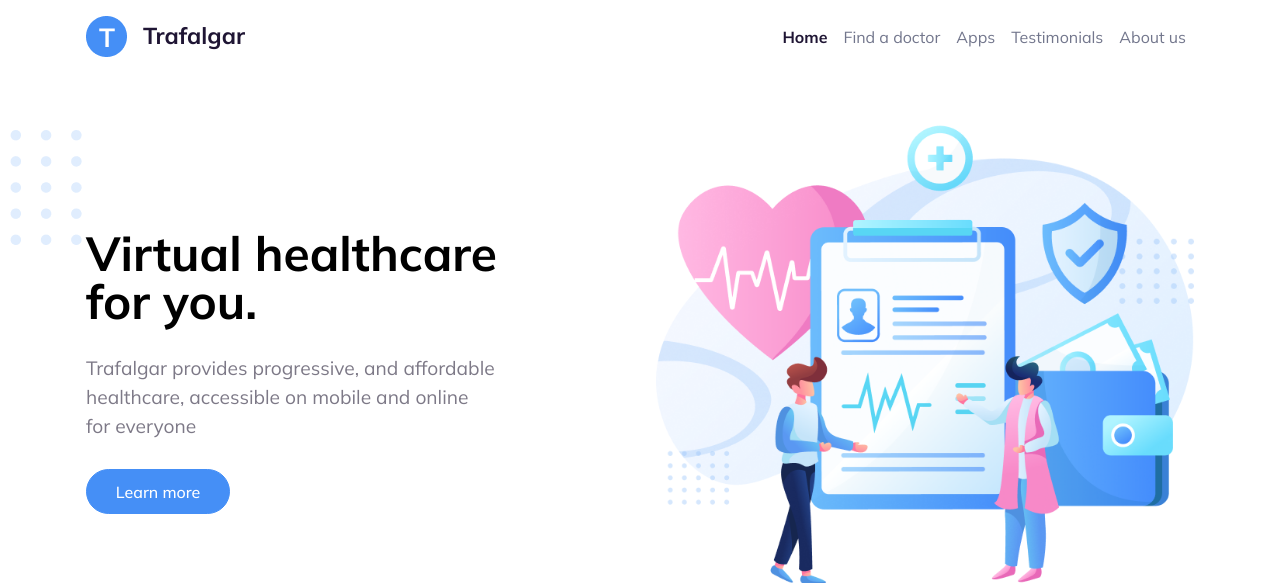
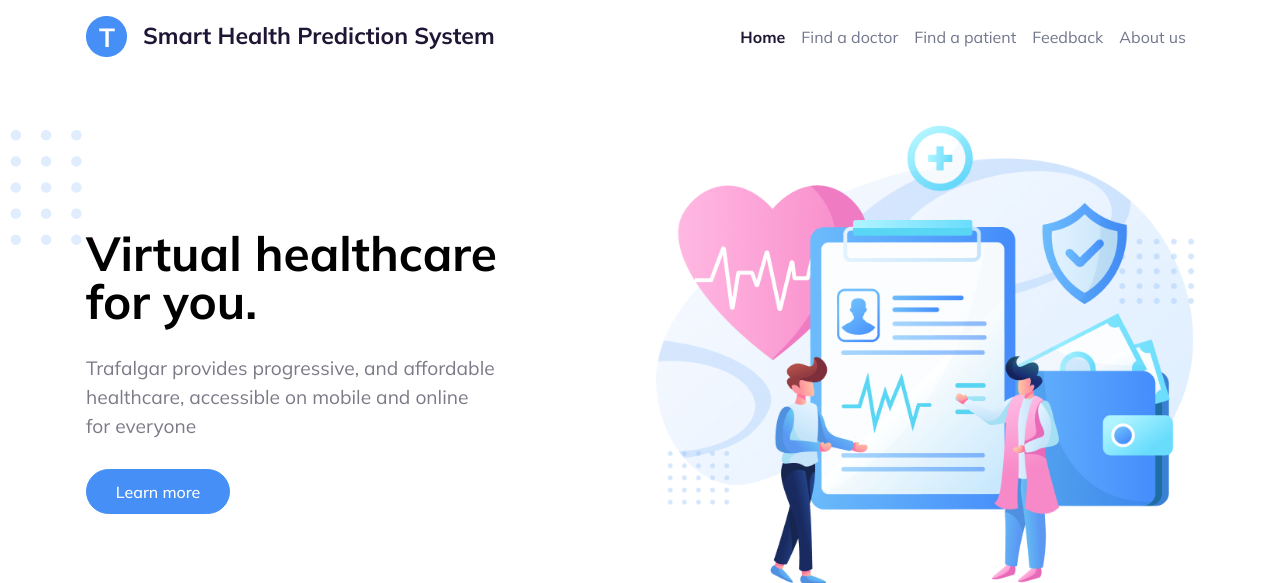
Before and after one commit to yhb1834/Smart-Health-Prediction-System, a Django app: page /doctor/main/ in a window 1280 px wide. Shown: the top 583 px of the page. Run offline with Django 3.2, Linux system fonts and the light colour scheme; some libraries are stand-ins or nearby versions.

Commit message:
Update main.html

```diff
--- a/webpage/doctor_patient/templates/doctor/main.html
+++ b/webpage/doctor_patient/templates/doctor/main.html
@@ -65,7 +65,7 @@
               class="d-inline-block me-3"
               src="../static/assets/img/icons/logo.png"
               alt=""
-            />Trafalgar</a
+            />Smart Health Prediction System</a
           >
           <button
             class="navbar-toggler collapsed"
@@ -91,9 +91,9 @@
               <li class="nav-item">
                 <a class="nav-link" href="#">Find a doctor</a>
               </li>
-              <li class="nav-item"><a class="nav-link" href="#">Apps</a></li>
+              <li class="nav-item"><a class="nav-link" href="#">Find a patient</a></li>
               <li class="nav-item">
-                <a class="nav-link" href="#testimonial">Testimonials</a>
+                <a class="nav-link" href="#testimonial">Feedback</a>
               </li>
               <li class="nav-item">
                 <a class="nav-link" href="#about">About us</a>
```
